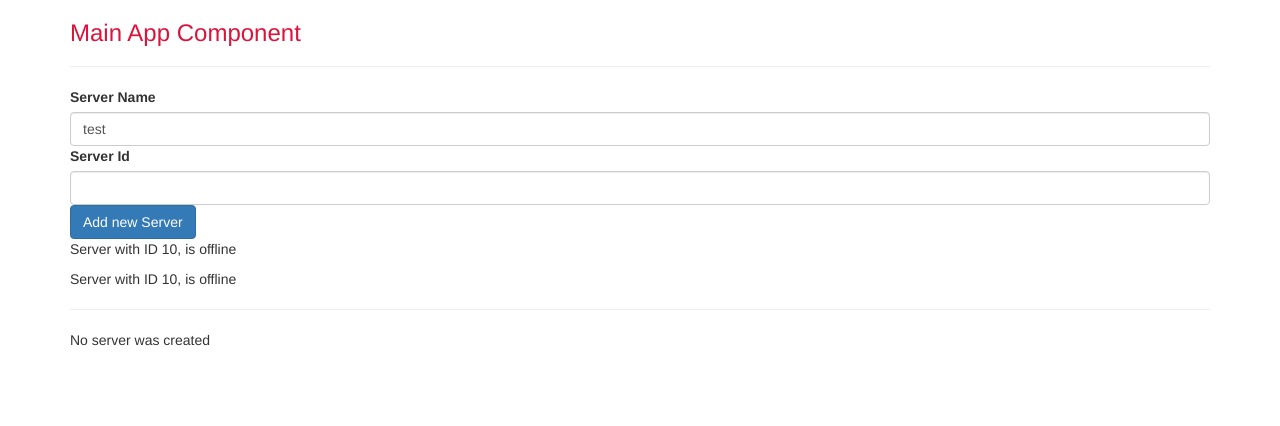
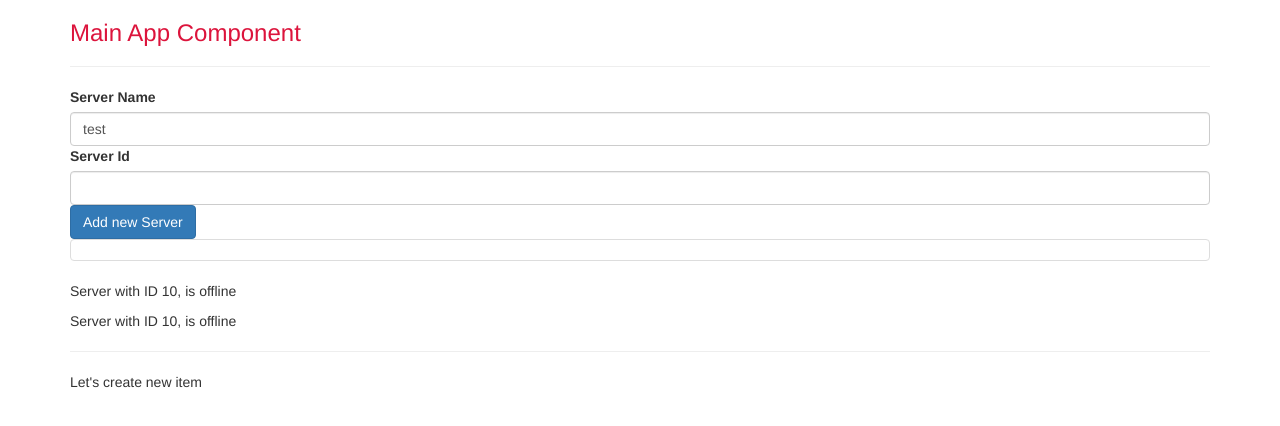
Before and after one commit to Dfav1221/AngularCourse, an Angular app in the folder first-app/: page / in a window 1280 px wide. Shown: the top 426 px of the page. Built offline with nearby package versions, Linux system fonts and the light colour scheme.

Commit message:
some directives was created

```diff
--- a/first-app/src/app/servers/servers.component.html
+++ b/first-app/src/app/servers/servers.component.html
@@ -7,8 +7,16 @@
         (click)="onCreateServer()">
   Add new Server
 </button>
+<ul class="list-group">
+  <li class="list-group-item"></li>
 
+</ul>
 <app-server></app-server>
 <app-server></app-server>
 <hr>
-<p>{{serverCreationStatus}}</p>
+<p *ngIf="serverCreated;else noServer">{{serverCreationStatus}}</p>
+<ng-template #noServer>
+  <p>
+    Let's create new item
+  </p>
+</ng-template>
--- a/first-app/src/app/servers/servers.component.ts
+++ b/first-app/src/app/servers/servers.component.ts
@@ -10,6 +10,7 @@ export class ServersComponent implements OnInit {
   allowNewServers = false;
   serverName = 'test';
   serverId = 0;
+  serverCreated = false;
 
   constructor() {
     setTimeout(() => {
@@ -21,6 +22,7 @@ export class ServersComponent implements OnInit {
   }
 
   onCreateServer() {
+    this.serverCreated = true;
     this.serverCreationStatus = 'Server was created, and his name is ' + this.serverName;
   }
 
```
